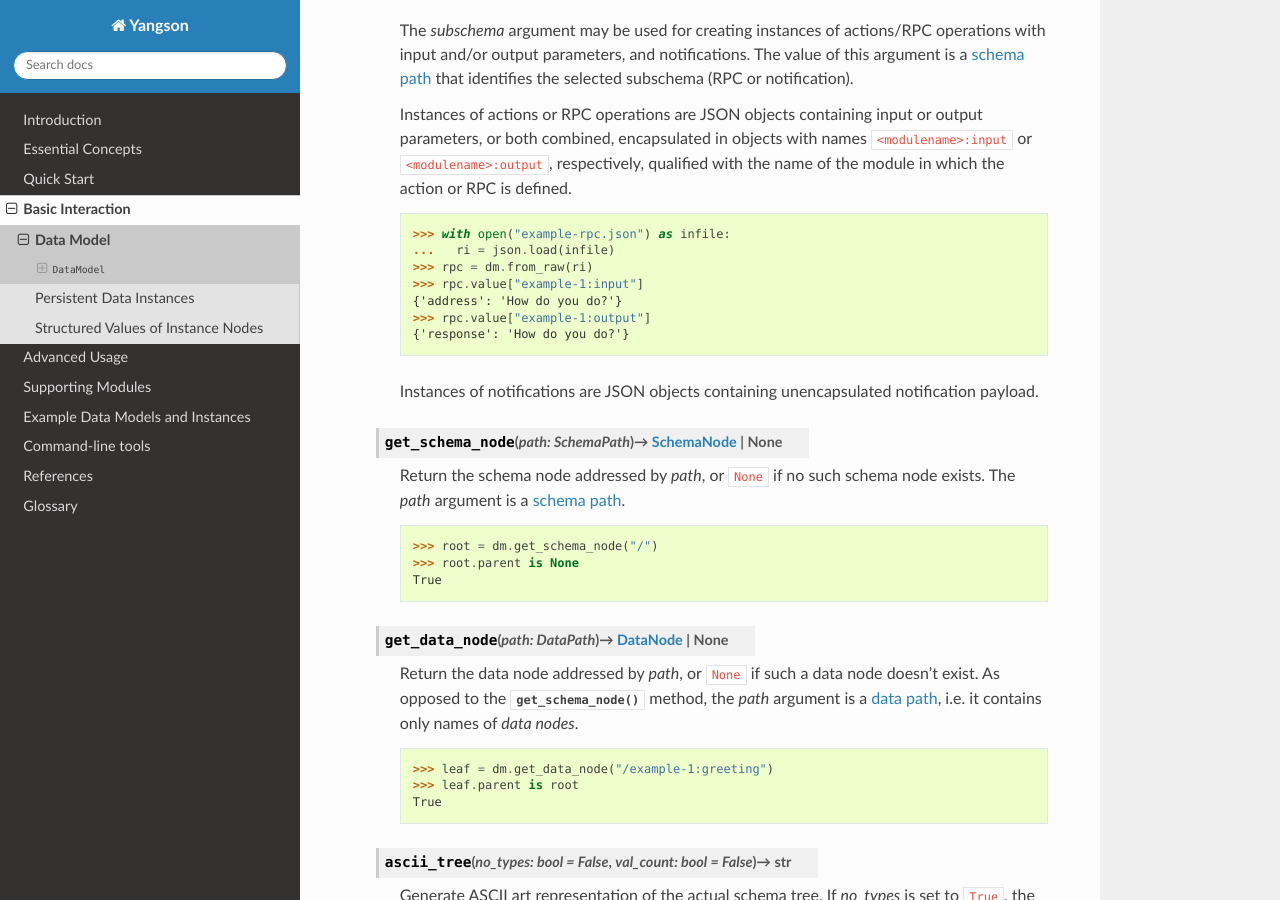
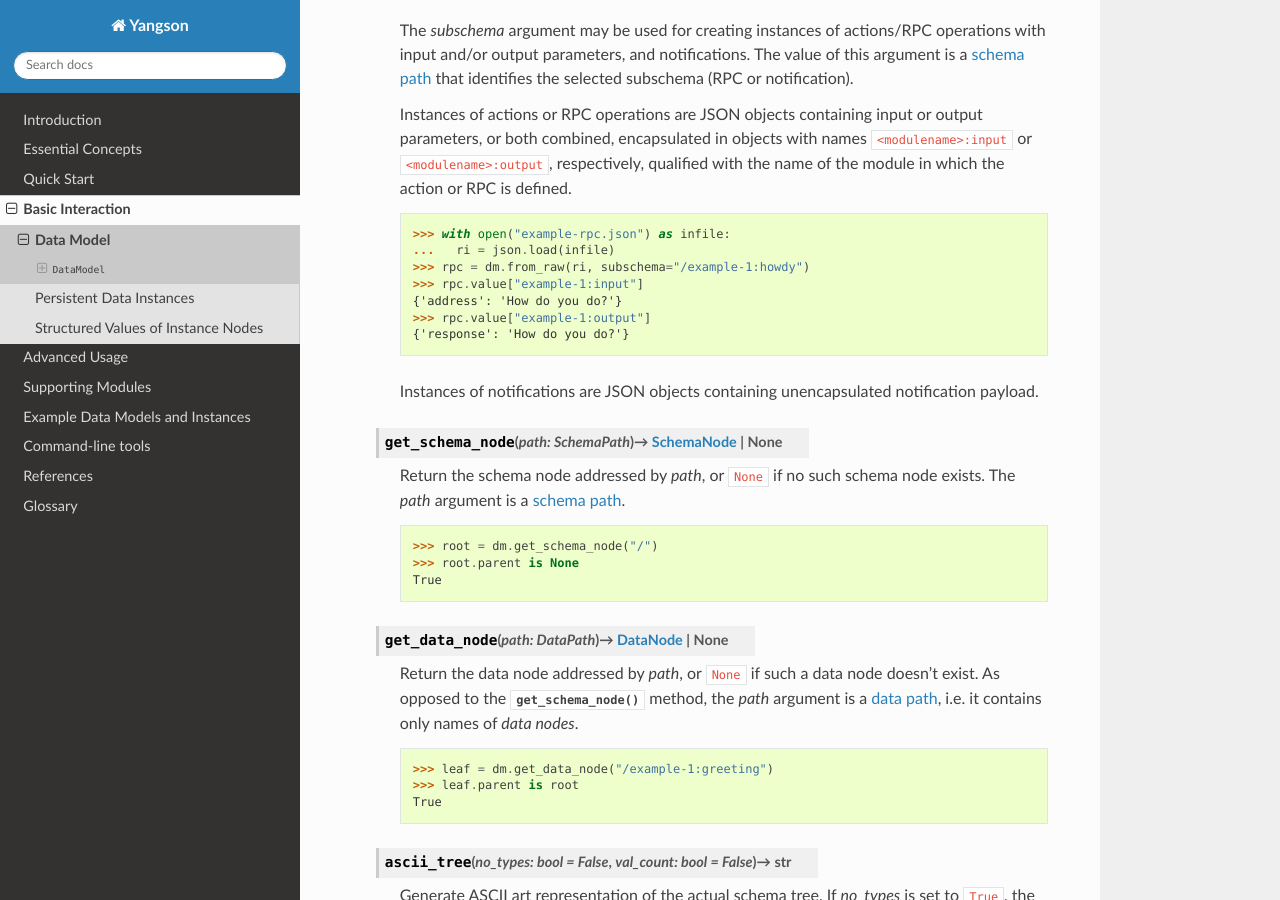
Before and after one commit to CZ-NIC/yangson, a Sphinx documentation site: the page built from docs/datamodel.rst, in a window 1280 px wide and 900 px high, scrolled down 2164 px. Built offline with Sphinx 7.4.7 and the Read the Docs theme 3.1.0, drawn with Linux system fonts in a browser that asks for light colours.

Commit message:
Add missing subschema argument

```diff
--- a/docs/datamodel.rst
+++ b/docs/datamodel.rst
@@ -155,7 +155,7 @@ __ http://www.sphinx-doc.org/en/stable/ext/doctest.html
 
          >>> with open("example-rpc.json") as infile:
          ...   ri = json.load(infile)
-         >>> rpc = dm.from_raw(ri)
+         >>> rpc = dm.from_raw(ri, subschema="/example-1:howdy")
          >>> rpc.value["example-1:input"]
          {'address': 'How do you do?'}
          >>> rpc.value["example-1:output"]
```
